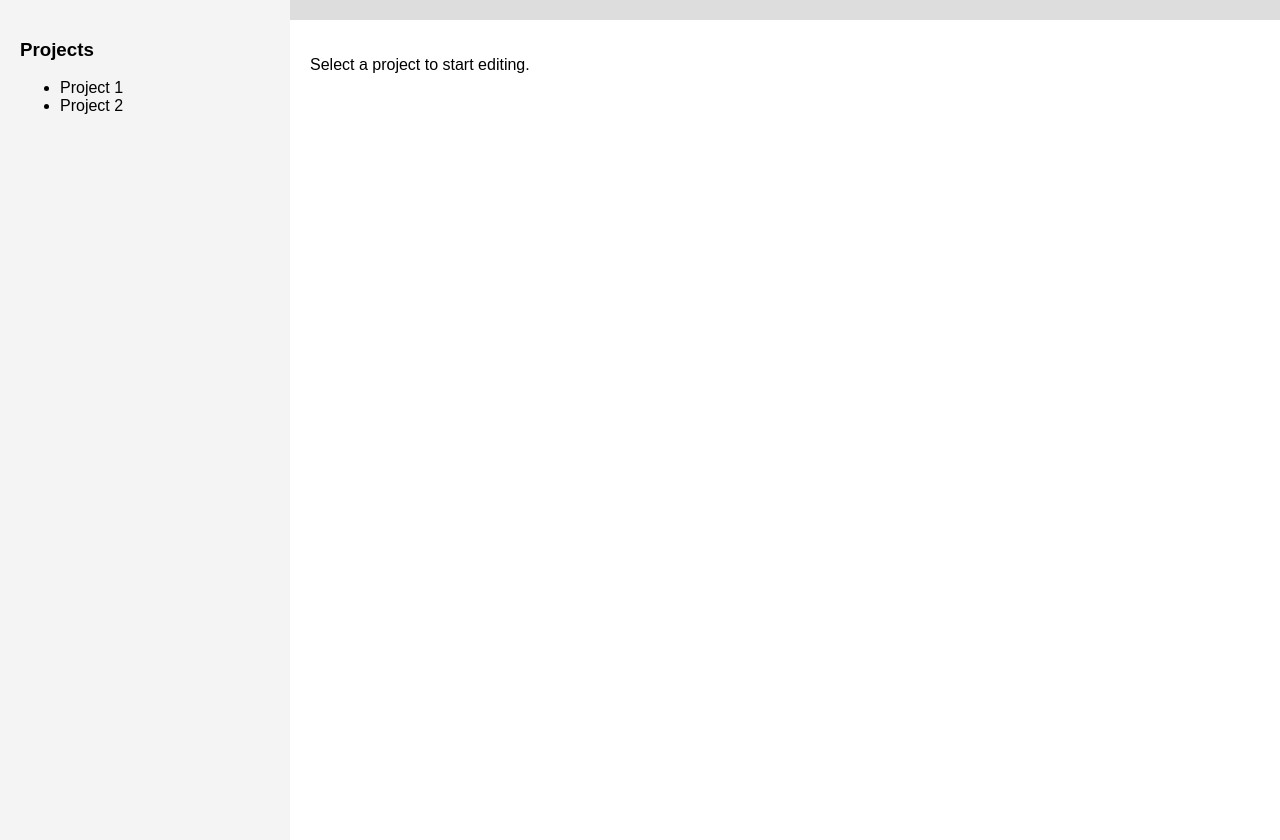
After one commit to NewAgeDesign/weave.io, a PHP site: page /sandbox.html in a window 1280 px wide. The commit adds this page. Run offline with PHP 8.4, Linux system fonts and the light colour scheme.

Commit message:
Latest stable update
It works, moving on to phase 3, thankyou.

```diff
--- /dev/null
+++ b/sandbox.html
@@ -0,0 +1,135 @@
+
+<!--main-- class="dash">
+    <span class="toolbar"></span>
+    <span class="lpanel">
+        <span class="top">
+            <span class="user">
+                <span class="avatar"></span>
+                <span class="right">
+                    <b class="name"></b>
+                    <span class="badge"></span>
+                </span>
+            </span>
+            <span class="teams">
+                <span class="title">
+                    <b>Teams</b>
+                    <icon class="add_team" id="add_team" title="Create Team">add</icon>
+
+                    <div id="teamOverlay" class="team-overlay">
+                        <div id="modal" class="modal forms">
+                            <span class="title">
+                                <b>Add Team</b>
+                                <icon id="closeModalBtn" class="close-button">close</icon>
+                            </span>
+                            <form action="scodes/function.php" method="POST">
+                                <span class="input">
+                                    <input type="text" name="teamname" id="teamname">
+                                    <label for="teamname">Team Name</label>
+                                </span>
+                                <span class="input">
+                                    <textarea name="teamdesc" id="teamdesc" data-limit="250"></textarea>
+                                    <label for="teamdesc">Team Description</label>
+                                </span>
+
+                                <div class="button">
+                                    <button type="submit" name="createTeam">Create Team</button>
+                                    <button type="reset">Reset</button>
+                                </div>
+                            </form>
+                        </div>
+                    </div>
+                </span>
+                <span class="team">
+                    <p>No Teams Created</p>
+                    <span class="item">
+                    </span>
+                </span>
+
+            </span>
+        </span>
+
+        <icon id="logout">logout <p>Logout</p></icon>
+    </span>
+    <span class="viewport"></span>
+    <span class="rpanel"></span>
+</!--main-->
+<!DOCTYPE html>
+<html lang="en">
+<head>
+    <meta charset="UTF-8">
+    <meta name="viewport" content="width=device-width, initial-scale=1.0">
+    <title>Web Builder</title>
+    <style>
+        body {
+            font-family: Arial, sans-serif;
+            margin: 0;
+            padding: 0;
+            display: flex;
+        }
+        .sidebar {
+            width: 250px;
+            background: #f4f4f4;
+            padding: 20px;
+            height: 100vh;
+        }
+        .workspace {
+            flex-grow: 1;
+            display: flex;
+            flex-direction: column;
+        }
+        .tabs {
+            display: flex;
+            background: #ddd;
+            padding: 10px;
+        }
+        .tab {
+            background: #fff;
+            padding: 10px;
+            margin-right: 5px;
+            cursor: pointer;
+            border: 1px solid #ccc;
+        }
+        .canvas {
+            flex-grow: 1;
+            background: #fff;
+            padding: 20px;
+        }
+    </style>
+</head>
+<body>
+    <div class="sidebar">
+        <h3>Projects</h3>
+        <ul id="projectList">
+            <li onclick="openProject('Project 1')">Project 1</li>
+            <li onclick="openProject('Project 2')">Project 2</li>
+        </ul>
+    </div>
+    <div class="workspace">
+        <div class="tabs" id="tabs"></div>
+        <div class="canvas" id="canvas">
+            <p>Select a project to start editing.</p>
+        </div>
+    </div>
+
+    <script>
+        function openProject(name) {
+            let tabs = document.getElementById('tabs');
+            let tab = document.createElement('div');
+            tab.className = 'tab';
+            tab.innerText = name;
+            tab.onclick = () => activateTab(name);
+            tabs.appendChild(tab);
+
+            let canvas = document.getElementById('canvas');
+            canvas.innerHTML = `<h2>Editing: ${name}</h2>`;
+        }
+
+        function activateTab(name) {
+            let tabs = document.querySelectorAll('.tab');
+            tabs.forEach(tab => {
+                tab.style.background = tab.innerText === name ? '#ccc' : '#fff';
+            });
+        }
+    </script>
+</body>
+</html>
```
Also changed, not shown: index.php (+7 -1 lines), scode/script.js (+41 -15 lines), scode/style.css (+79 -5 lines).
